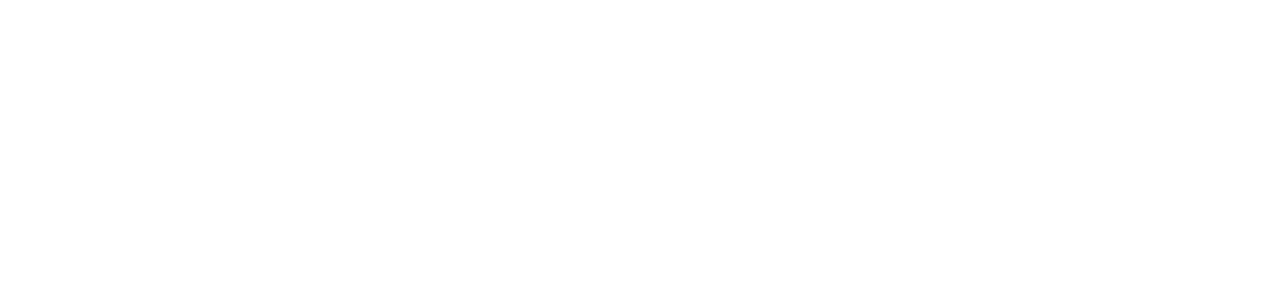
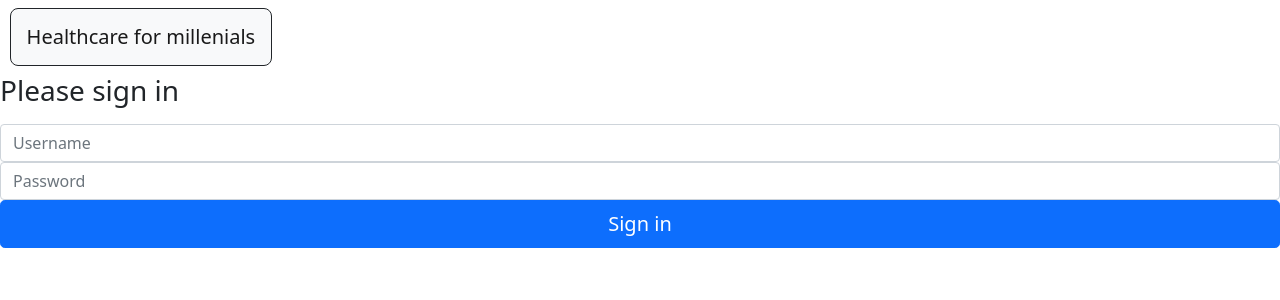
Before and after one commit to janczarek99/healthcare-app-for-millennials, a React (Create React App) app in the folder frontend/: page /login in a window 1280 px wide. Before the commit this address had no page. Shown: the top 300 px of the page. Built offline with nearby package versions, Linux system fonts and the light colour scheme; the HTML template or start-up script is replaced by a standard one.

Commit message:
simple login

```diff
--- a/frontend/src/App.js
+++ b/frontend/src/App.js
@@ -1,17 +1,20 @@
 import './App.css';
 import { BrowserRouter as Router, Route, Routes } from "react-router-dom";
-import { HeatlhcareMainView } from './components/healthcare-main-view/HealthcareMainView';
+import { HealthcareMainView } from './components/healthcare-main-view/HealthcareMainView';
 import 'bootstrap/dist/css/bootstrap.min.css';
 import { DocumentsView } from './components/documents-view/DocumentsView';
 import { HandwritesView } from './components/handwrites-view/HandwritesView';
 import { DiagnosisView } from './components/diagnosis-view/DiagnosisView';
+import { LoginView } from './components/login-view/LoginView';
 
-function App() {
+function App(props) {
+
   return (
     <>
         <Router>
           <Routes>
-            <Route exact path="/" element={<HeatlhcareMainView/>} />
+            <Route exact path="/" element={<HealthcareMainView />} />
+            <Route exact path="/login" element={<LoginView/>} />
             <Route exact path="/documents" element={<DocumentsView/>} />
             <Route exact path="/handwrites" element={<HandwritesView/>} />
             <Route exact path="/diagnosis" element={<DiagnosisView/>} />
--- a/frontend/src/components/healthcare-main-view/HealthcareMainView.js
+++ b/frontend/src/components/healthcare-main-view/HealthcareMainView.js
@@ -1,8 +1,13 @@
 import {Container, Row, CardGroup} from "react-bootstrap";
 import {CustomCard} from "../CustomCard";
 import { NavigationBar } from "../NavigationBar";
+import { Navigate } from "react-router-dom";
 
-export function HeatlhcareMainView() {
+export function HealthcareMainView() {
+
+    if (!localStorage.getItem('token')){
+        return <Navigate to="/login"/>;
+    }
     return (
         <>
             <NavigationBar></NavigationBar>
--- /dev/null
+++ b/frontend/src/components/login-view/LoginView.js
@@ -0,0 +1,56 @@
+import React, {useState} from 'react';
+import { Navigate } from "react-router-dom";
+import { NavigationBar } from "../NavigationBar";
+
+export function LoginView(props) {
+    const [name, setName] = useState(props.name);
+    const [username, setUsername] = useState('');
+    const [password, setPassword] = useState('');
+    const [redirect, setRedirect] = useState(false);
+
+    const submit = async (e) => {
+        e.preventDefault();
+
+        const response = await fetch('http://localhost:9999/authenticate', {
+            method: 'POST',
+            headers: {'Content-Type': 'application/json'},
+            credentials: 'include',
+            body: JSON.stringify({
+                username,
+                password
+            })
+        });
+
+        const content = await response.json();
+        setRedirect(true);
+        localStorage.setItem('token', content.accessToken)
+        props.setName(content.accesToken);
+    }
+
+    if (redirect) {
+        return <Navigate
+            to={{
+                pathname: '/'
+            }}
+        />
+    }
+
+    return (
+        <>
+            <NavigationBar></NavigationBar>
+            <form onSubmit={submit}>
+                <h1 className="h3 mb-3 fw-normal">Please sign in</h1>
+                <input type="username" className="form-control" placeholder="Username" required
+                    onChange={e => setUsername(e.target.value)}
+                />
+
+                <input type="password" className="form-control" placeholder="Password" required
+                    onChange={e => setPassword(e.target.value)}
+                />
+
+                <button className="w-100 btn btn-lg btn-primary" type="submit">Sign in</button>
+            </form>
+        </>
+
+    );
+}
```
